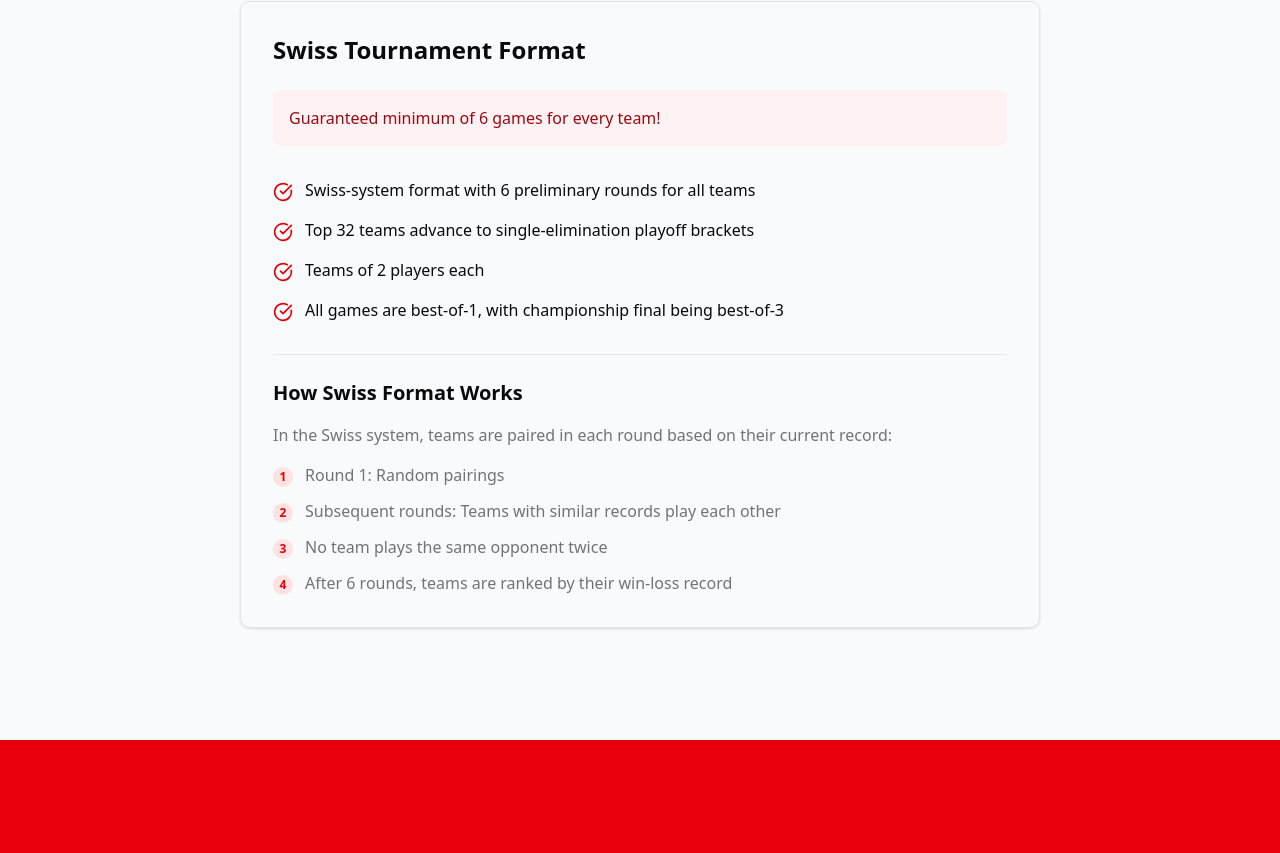
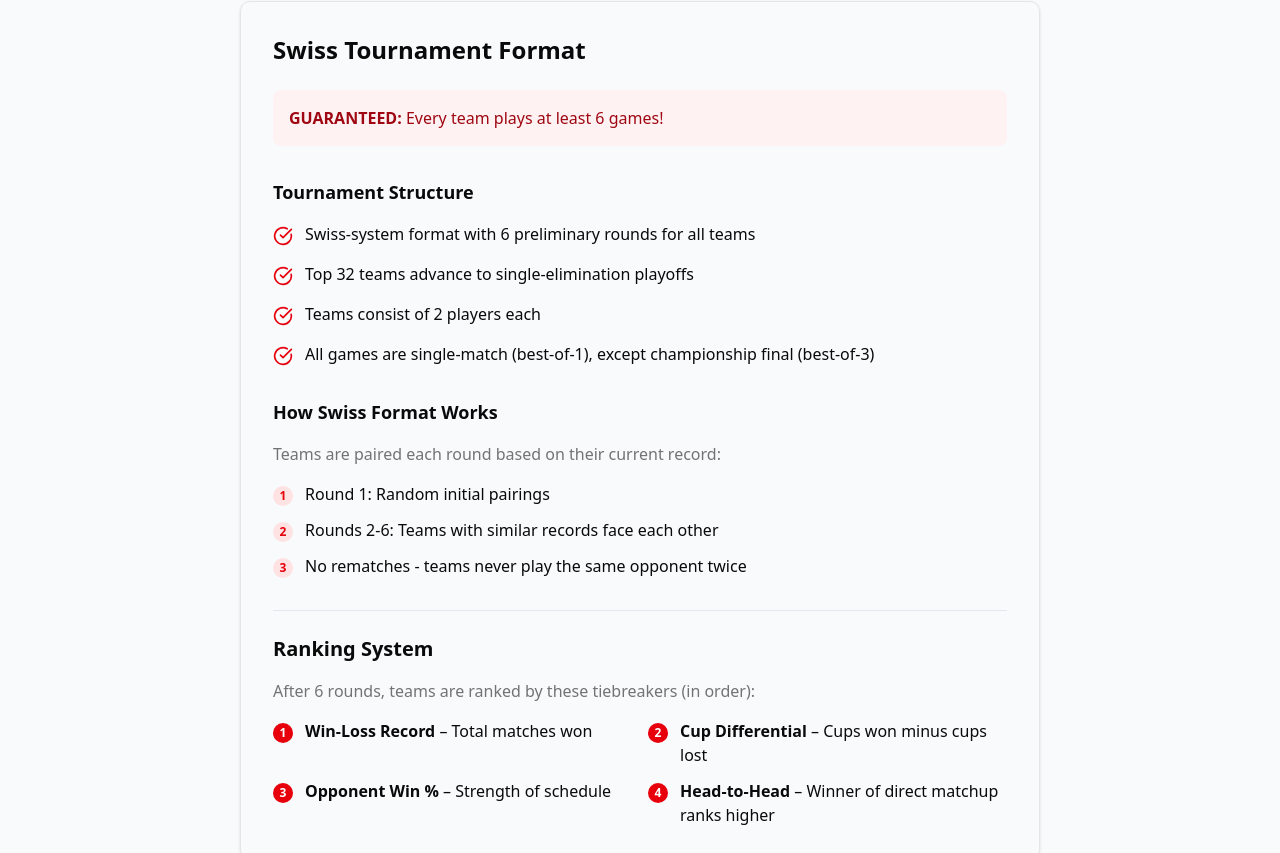
Before and after one commit to strengv1/beerpongbattleroyale, a Next.js app: page / in a window 1280 px wide. Shown: the part 2821-3674 px from the top of the page. Built offline with nearby package versions, Linux system fonts and the light colour scheme.

Commit message:
swiss format explanations

```diff
--- a/src/app/_components/Footer.tsx
+++ b/src/app/_components/Footer.tsx
@@ -113,6 +113,7 @@ export const Footer = () => {
         <div className="mt-12 border-t border-slate-800 pt-8 text-center text-sm text-slate-400">
           <p>© {new Date().getFullYear()} Beer Pong Battle Royale. All rights reserved.</p>
           <p className="mt-3">Organized by Aalto Beer Pong and Unilife. Drink responsibly.</p>
+          <p className="mt-3">Website by: Pion Blanc Oy.</p>
         </div>
       </div>
     </footer>
--- a/src/app/_components/TournamentSection.tsx
+++ b/src/app/_components/TournamentSection.tsx
@@ -8,7 +8,7 @@ export const TournamentSection = () => {
         <div className="mx-auto max-w-[800px] text-center">
           <h2 className="text-3xl font-bold tracking-tight sm:text-4xl md:text-5xl">Tournament Structure</h2>
           <p className="mt-6 text-lg text-muted-foreground">
-            A meticulously designed bracket system ensures fair play and maximum excitement.
+            Designed for fair play and maximum excitement for everybody.
           </p>
         </div>
 
@@ -22,47 +22,80 @@ export const TournamentSection = () => {
             <TabsContent value="format" className="mt-6 space-y-4">
               <div className="rounded-lg border p-8 shadow-sm">
                 <h3 className="text-2xl font-bold">Swiss Tournament Format</h3>
+
                 <div className="mt-6 bg-red-50 p-4 rounded-md text-red-800 font-medium mb-8">
-                  Guaranteed minimum of 6 games for every team!
+                  <span className="font-bold">GUARANTEED:</span> Every team plays at least 6 games!
                 </div>
-                <ul className="mt-6 space-y-4">
+
+                <div className="flex flex-col gap-8">
+                  {/* Tournament Structure */}
+                  <div>
+                    <h4 className="text-lg font-semibold mb-4">Tournament Structure</h4>
+                    <ul className="space-y-4">
                       <li className="flex items-start gap-3">
                         <CheckCircle className="mt-1 h-5 w-5 flex-shrink-0 text-red-600" />
                         <span>Swiss-system format with 6 preliminary rounds for all teams</span>
                       </li>
                       <li className="flex items-start gap-3">
                         <CheckCircle className="mt-1 h-5 w-5 flex-shrink-0 text-red-600" />
-                    <span>Top 32 teams advance to single-elimination playoff brackets</span>
+                        <span>Top 32 teams advance to single-elimination playoffs</span>
                       </li>
                       <li className="flex items-start gap-3">
                         <CheckCircle className="mt-1 h-5 w-5 flex-shrink-0 text-red-600" />
-                    <span>Teams of 2 players each</span>
+                        <span>Teams consist of 2 players each</span>
                       </li>
                       <li className="flex items-start gap-3">
                         <CheckCircle className="mt-1 h-5 w-5 flex-shrink-0 text-red-600" />
-                    <span>All games are best-of-1, with championship final being best-of-3</span>
+                        <span>All games are single-match (best-of-1), except championship final (best-of-3)</span>
                       </li>
                     </ul>
+                  </div>
 
-                <div className="mt-8 pt-6 border-t border-slate-200">
-                  <h4 className="text-xl font-semibold mb-4">How Swiss Format Works</h4>
-                  <p className="text-muted-foreground mb-4">In the Swiss system, teams are paired in each round based on their current record:</p>
-                  <ul className="space-y-3 text-muted-foreground">
+                  {/* How Swiss Format Works */}
+                  <div>
+                    <h4 className="text-lg font-semibold mb-4">How Swiss Format Works</h4>
+                    <p className="text-muted-foreground mb-4">
+                      Teams are paired each round based on their current record:
+                    </p>
+                    <ul className="space-y-3">
                       <li className="flex items-start gap-3">
                         <div className="mt-1 h-5 w-5 flex-shrink-0 rounded-full bg-red-100 flex items-center justify-center text-red-600 font-bold text-xs">1</div>
-                      <span>Round 1: Random pairings</span>
+                        <span>Round 1: Random initial pairings</span>
                       </li>
                       <li className="flex items-start gap-3">
                         <div className="mt-1 h-5 w-5 flex-shrink-0 rounded-full bg-red-100 flex items-center justify-center text-red-600 font-bold text-xs">2</div>
-                      <span>Subsequent rounds: Teams with similar records play each other</span>
+                        <span>Rounds 2-6: Teams with similar records face each other</span>
                       </li>
                       <li className="flex items-start gap-3">
                         <div className="mt-1 h-5 w-5 flex-shrink-0 rounded-full bg-red-100 flex items-center justify-center text-red-600 font-bold text-xs">3</div>
-                      <span>No team plays the same opponent twice</span>
+                        <span>No rematches - teams never play the same opponent twice</span>
+                      </li>
+                    </ul>
+                  </div>
+                </div>
+
+                {/* Ranking System */}
+                <div className="mt-8 pt-6 border-t border-slate-200">
+                  <h4 className="text-xl font-semibold mb-4">Ranking System</h4>
+                  <p className="text-muted-foreground mb-4">
+                    After 6 rounds, teams are ranked by these tiebreakers (in order):
+                  </p>
+                  <ul className="space-y-3 grid md:grid-cols-2 gap-x-4">
+                    <li className="flex items-start gap-3">
+                      <div className="mt-1 h-5 w-5 flex-shrink-0 rounded-full bg-red-600 flex items-center justify-center text-white font-bold text-xs">1</div>
+                      <span><strong>Win-Loss Record</strong> – Total matches won</span>
                     </li>
                     <li className="flex items-start gap-3">
-                      <div className="mt-1 h-5 w-5 flex-shrink-0 rounded-full bg-red-100 flex items-center justify-center text-red-600 font-bold text-xs">4</div>
-                      <span>After 6 rounds, teams are ranked by their win-loss record</span>
+                      <div className="mt-1 h-5 w-5 flex-shrink-0 rounded-full bg-red-600 flex items-center justify-center text-white font-bold text-xs">2</div>
+                      <span><strong>Cup Differential</strong> – Cups won minus cups lost</span>
+                    </li>
+                    <li className="flex items-start gap-3">
+                      <div className="mt-1 h-5 w-5 flex-shrink-0 rounded-full bg-red-600 flex items-center justify-center text-white font-bold text-xs">3</div>
+                      <span><strong>Opponent Win %</strong> – Strength of schedule</span>
+                    </li>
+                    <li className="flex items-start gap-3">
+                      <div className="mt-1 h-5 w-5 flex-shrink-0 rounded-full bg-red-600 flex items-center justify-center text-white font-bold text-xs">4</div>
+                      <span><strong>Head-to-Head</strong> – Winner of direct matchup ranks higher</span>
                     </li>
                   </ul>
                 </div>
```
Lines whose indentation alone changed are shown as unchanged.
